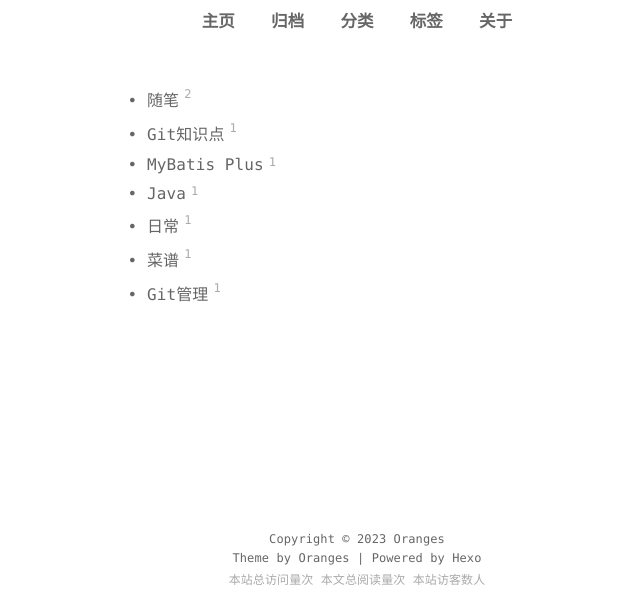
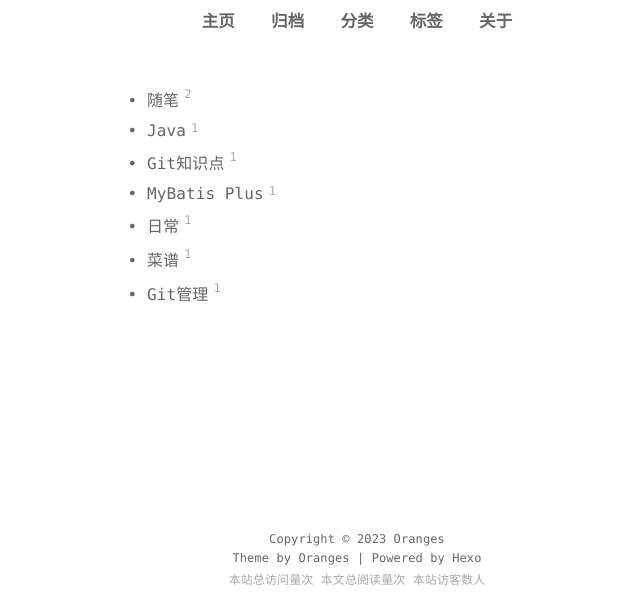
Before and after one commit to SliverKeigo666/SliverKeigo666.github.io, a plain HTML site: page categories/index.html in a window 1280 px wide. Shown: the part 208-800 px from the top of the page, without its empty margins (283-923 px from the left). Drawn offline with nearby package versions, Linux system fonts and the light colour scheme; some packages are replaced by stand-ins of ours; a script that the page names is missing; some icons are missing; a small style sheet from the web is missing.

Commit message:
Site updated: 2023-10-08 16:52:46

```diff
--- a/categories/index.html
+++ b/categories/index.html
@@ -243,7 +243,7 @@
   <!-- 分类页 url形式：https://yoursite/categories/ -->
   <div class="container category-index">
     <div>
-      <ul class="category-list"><li class="category-list-item"><a class="category-list-link" href="/categories/%E9%9A%8F%E7%AC%94/">随笔</a><span class="category-list-count">2</span></li><li class="category-list-item"><a class="category-list-link" href="/categories/Git%E7%9F%A5%E8%AF%86%E7%82%B9/">Git知识点</a><span class="category-list-count">1</span></li><li class="category-list-item"><a class="category-list-link" href="/categories/MyBatis-Plus/">MyBatis Plus</a><span class="category-list-count">1</span></li><li class="category-list-item"><a class="category-list-link" href="/categories/Java/">Java</a><span class="category-list-count">1</span></li><li class="category-list-item"><a class="category-list-link" href="/categories/%E6%97%A5%E5%B8%B8/">日常</a><span class="category-list-count">1</span></li><li class="category-list-item"><a class="category-list-link" href="/categories/%E8%8F%9C%E8%B0%B1/">菜谱</a><span class="category-list-count">1</span></li><li class="category-list-item"><a class="category-list-link" href="/categories/Git%E7%AE%A1%E7%90%86/">Git管理</a><span class="category-list-count">1</span></li></ul>
+      <ul class="category-list"><li class="category-list-item"><a class="category-list-link" href="/categories/%E9%9A%8F%E7%AC%94/">随笔</a><span class="category-list-count">2</span></li><li class="category-list-item"><a class="category-list-link" href="/categories/Java/">Java</a><span class="category-list-count">1</span></li><li class="category-list-item"><a class="category-list-link" href="/categories/Git%E7%9F%A5%E8%AF%86%E7%82%B9/">Git知识点</a><span class="category-list-count">1</span></li><li class="category-list-item"><a class="category-list-link" href="/categories/MyBatis-Plus/">MyBatis Plus</a><span class="category-list-count">1</span></li><li class="category-list-item"><a class="category-list-link" href="/categories/%E6%97%A5%E5%B8%B8/">日常</a><span class="category-list-count">1</span></li><li class="category-list-item"><a class="category-list-link" href="/categories/%E8%8F%9C%E8%B0%B1/">菜谱</a><span class="category-list-count">1</span></li><li class="category-list-item"><a class="category-list-link" href="/categories/Git%E7%AE%A1%E7%90%86/">Git管理</a><span class="category-list-count">1</span></li></ul>
     </div>
   </div>
 
```
